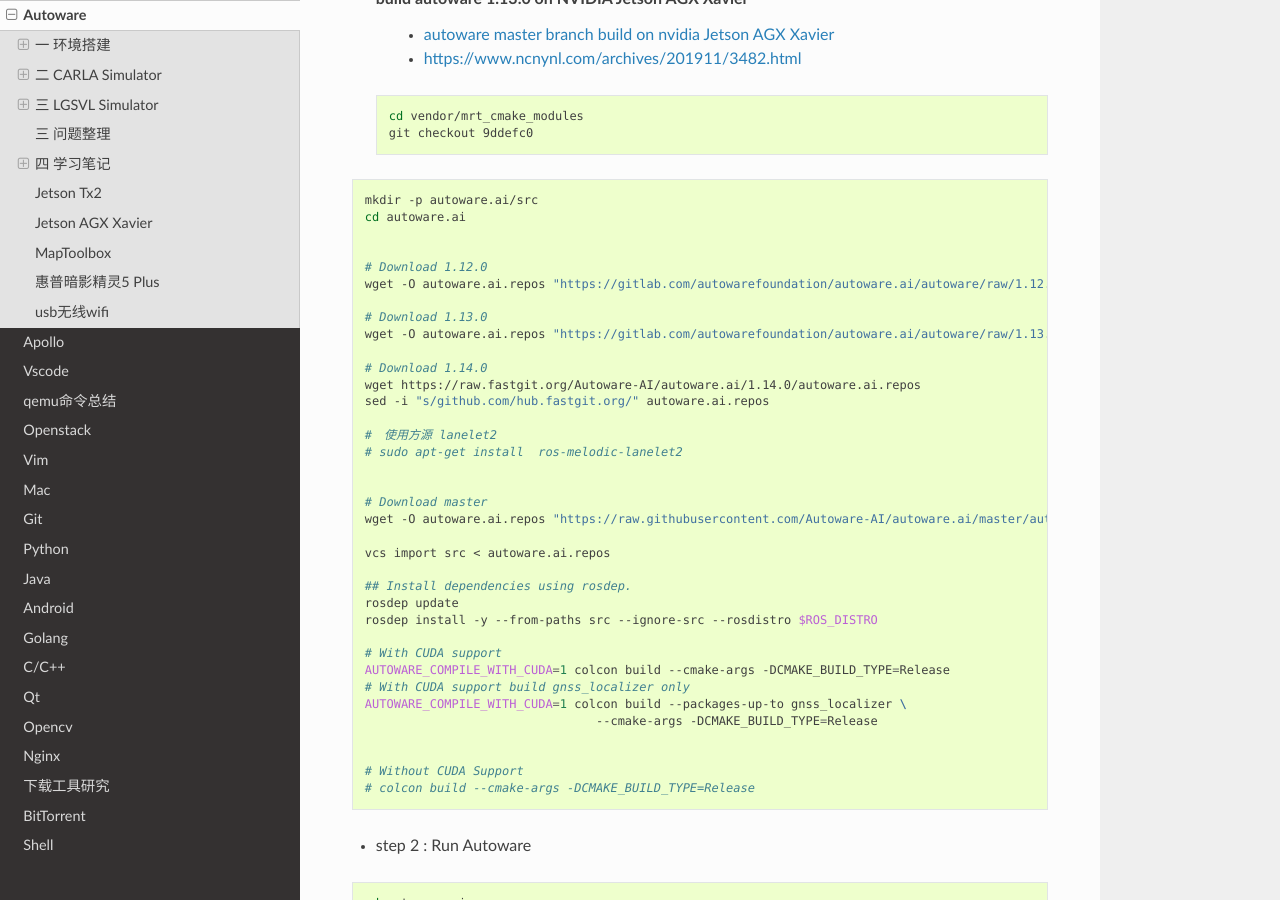
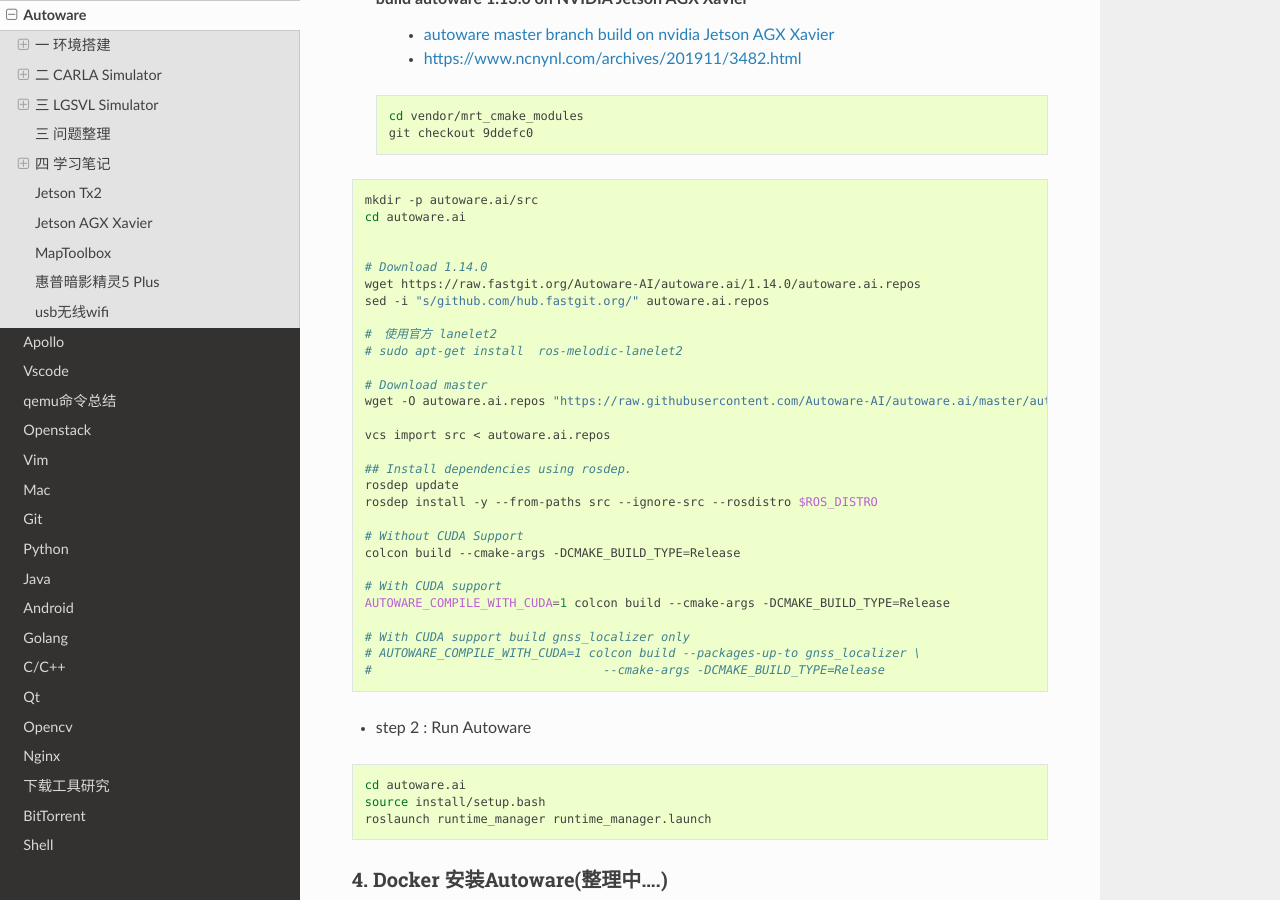
Before and after one commit to my-rds-store/my_space, a Sphinx documentation site: the page built from source/autoware/index.rst, in a window 1280 px wide and 900 px high, scrolled down 2951 px. Built offline with Sphinx 7.4.7 and the Read the Docs theme 2.0.0, drawn with Linux system fonts in a browser that asks for light colours.

Commit message:
update ...

```diff
--- a/source/autoware/index.rst
+++ b/source/autoware/index.rst
@@ -174,19 +174,12 @@
     cd autoware.ai
 
 
-    # Download 1.12.0
-    wget -O autoware.ai.repos "https://gitlab.com/autowarefoundation/autoware.ai/autoware/raw/1.12.0/autoware.ai.repos?inline=false"
-
-    # Download 1.13.0
-    wget -O autoware.ai.repos "https://gitlab.com/autowarefoundation/autoware.ai/autoware/raw/1.13.0/autoware.ai.repos?inline=false"
-
     # Download 1.14.0
     wget https://raw.fastgit.org/Autoware-AI/autoware.ai/1.14.0/autoware.ai.repos
     sed -i "s/github.com/hub.fastgit.org/" autoware.ai.repos
 
-    #　使用方源 lanelet2
+    #　使用官方 lanelet2
     # sudo apt-get install  ros-melodic-lanelet2
-
 
     # Download master
     wget -O autoware.ai.repos "https://raw.githubusercontent.com/Autoware-AI/autoware.ai/master/autoware.ai.repos"
@@ -197,15 +190,16 @@
     rosdep update
     rosdep install -y --from-paths src --ignore-src --rosdistro $ROS_DISTRO
 
+    # Without CUDA Support
+    colcon build --cmake-args -DCMAKE_BUILD_TYPE=Release
+
     # With CUDA support
     AUTOWARE_COMPILE_WITH_CUDA=1 colcon build --cmake-args -DCMAKE_BUILD_TYPE=Release
+
     # With CUDA support build gnss_localizer only
-    AUTOWARE_COMPILE_WITH_CUDA=1 colcon build --packages-up-to gnss_localizer \
-                                    --cmake-args -DCMAKE_BUILD_TYPE=Release
+    # AUTOWARE_COMPILE_WITH_CUDA=1 colcon build --packages-up-to gnss_localizer \
+    #                                --cmake-args -DCMAKE_BUILD_TYPE=Release
 
-
-    # Without CUDA Support
-    # colcon build --cmake-args -DCMAKE_BUILD_TYPE=Release
 
 * step 2 : Run Autoware
 
@@ -253,7 +247,6 @@
 * `autoware入门教程 <https://www.ncnynl.com/archives/201910/3402.html>`_
 
 
-
 `二 CARLA Simulator <https://carla.readthedocs.io/en/0.9.10/>`_
 -------------------------------------------------------------------
 
@@ -281,9 +274,6 @@
     SDL_VIDEODRIVER=offscreen ./CarlaUE4.sh -opengl
 
     roslaunch carla_autoware_agent carla_autoware_agent.launch town:=Town03 host:=192.168.8.6
-
-
-
 
 
 * `Carla教程-叶小飞 <https://www.zhihu.com/people/xie-xiao-fei-78-24/posts>`_
```
